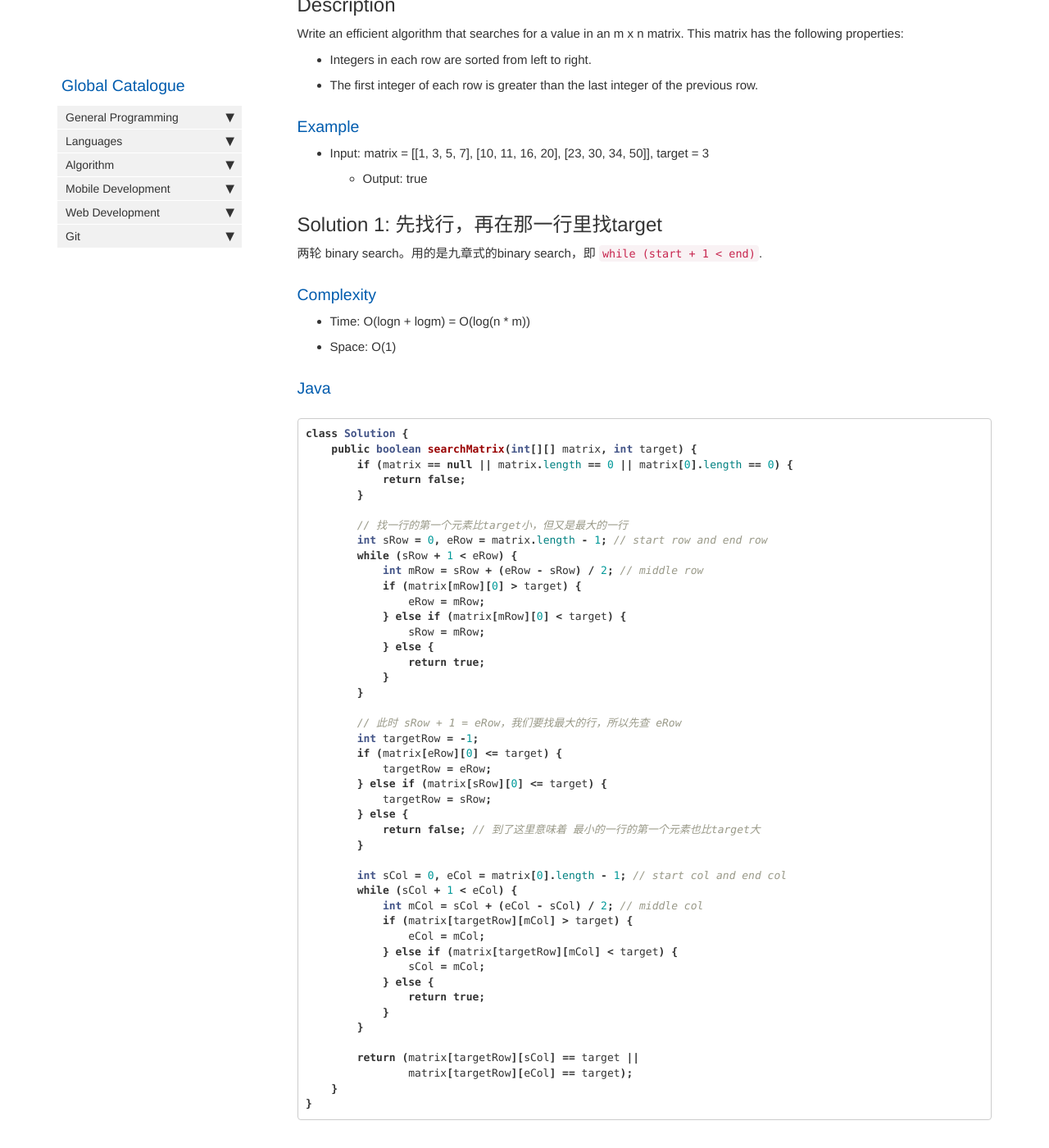
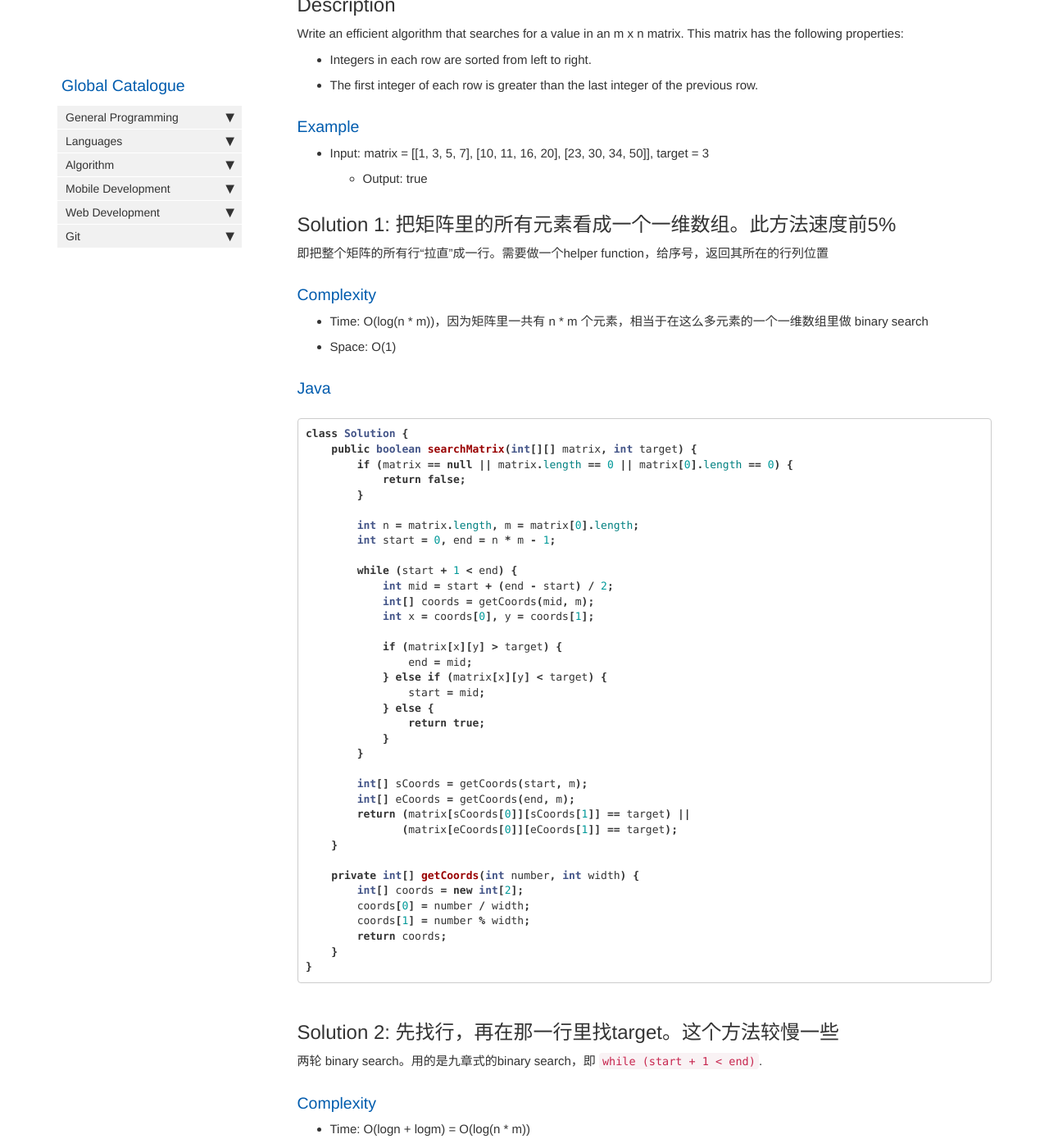
Before and after one commit to HungryOrc/hungryorc.github.io, a Jekyll site: the page built from pages/algorithm/algorithm_search_sorted_matrix_each_line_greater_than_previous.md, in a window 1280 px wide and 1400 px high, scrolled down 253 px. Shown: the whole window at 82% size. Built offline with Jekyll 4.4.1, drawn with Linux system fonts in a browser that asks for light colours; nearby versions of some CDN libraries; comment, search, counter and statistics services are not loaded.

Commit message:
Update algorithm_search_sorted_matrix_each_line_greater_than_previous.md

````diff
--- a/pages/algorithm/algorithm_search_sorted_matrix_each_line_greater_than_previous.md
+++ b/pages/algorithm/algorithm_search_sorted_matrix_each_line_greater_than_previous.md
@@ -18,7 +18,54 @@ Write an efficient algorithm that searches for a value in an m x n matrix. This
 * Input: matrix = [[1,   3,  5,  7], [10, 11, 16, 20], [23, 30, 34, 50]], target = 3
   * Output: true
 
-## Solution 1: 先找行，再在那一行里找target
+## Solution 1: 把矩阵里的所有元素看成一个一维数组。此方法速度前5%
+即把整个矩阵的所有行“拉直”成一行。需要做一个helper function，给序号，返回其所在的行列位置
+
+### Complexity
+* Time: O(log(n * m))，因为矩阵里一共有 n * m 个元素，相当于在这么多元素的一个一维数组里做 binary search
+* Space: O(1)
+
+### Java
+```java
+class Solution {
+    public boolean searchMatrix(int[][] matrix, int target) {
+        if (matrix == null || matrix.length == 0 || matrix[0].length == 0) {
+            return false;
+        }
+
+        int n = matrix.length, m = matrix[0].length;
+        int start = 0, end = n * m - 1;
+
+        while (start + 1 < end) {
+            int mid = start + (end - start) / 2;
+            int[] coords = getCoords(mid, m);
+            int x = coords[0], y = coords[1];
+
+            if (matrix[x][y] > target) {
+                end = mid;
+            } else if (matrix[x][y] < target) {
+                start = mid;
+            } else {
+                return true;
+            }
+        }
+
+        int[] sCoords = getCoords(start, m);
+        int[] eCoords = getCoords(end, m);
+        return (matrix[sCoords[0]][sCoords[1]] == target) ||
+               (matrix[eCoords[0]][eCoords[1]] == target);
+    }
+
+    private int[] getCoords(int number, int width) {
+        int[] coords = new int[2];
+        coords[0] = number / width;
+        coords[1] = number % width;
+        return coords;
+    }
+}
+```
+
+## Solution 2: 先找行，再在那一行里找target。这个方法较慢一些
 两轮 binary search。用的是九章式的binary search，即 `while (start + 1 < end)`.
 
 ### Complexity
````
